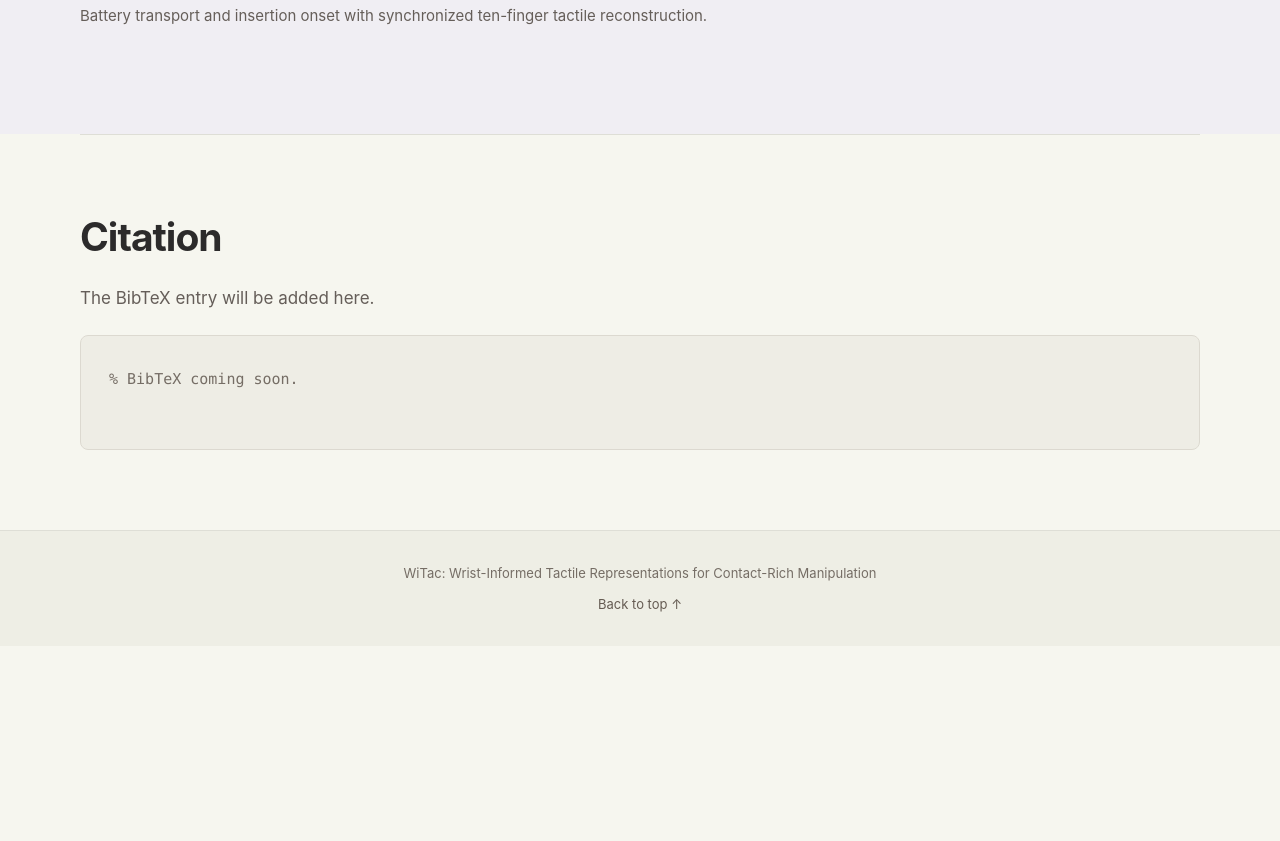
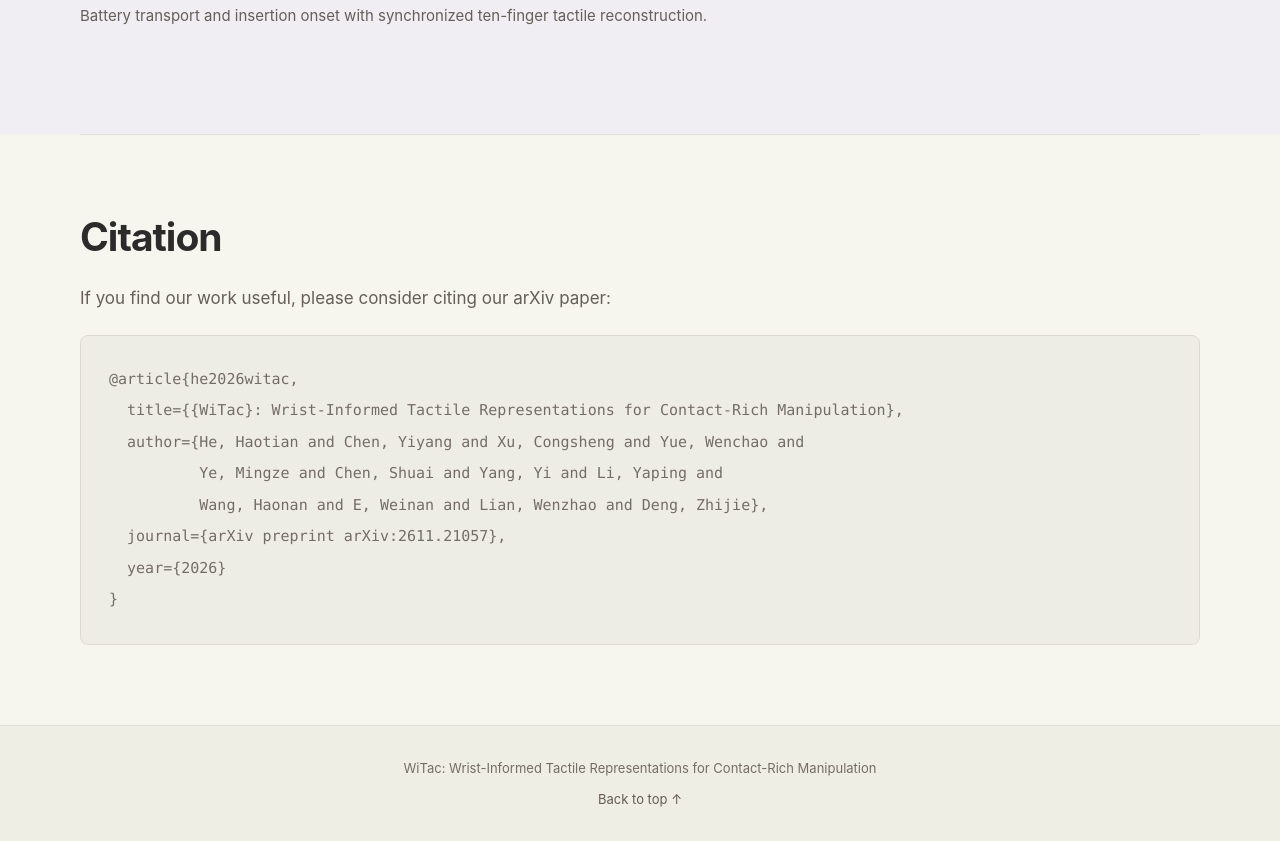
Before and after one commit to Wrist-Informed-Tactile-Representations/wrist-informed-tactile-representations.github.io, a plain HTML site: page index.html in a window 1280 px wide. Shown: the part 7749-8590 px from the top of the page. Before the commit the page ends 8395 px from the top, so only its background shows below. Drawn offline with Linux system fonts and the light colour scheme.

Commit message:
Add complete arXiv BibTeX citation

```diff
--- a/index.html
+++ b/index.html
@@ -142,7 +142,18 @@
       </div>
     </section>
 
-    <section id="bibtex" class="section container citation-section" aria-labelledby="citation-title"><h2 id="citation-title">Citation</h2><p>The BibTeX entry will be added here.</p><pre aria-label="Citation placeholder"><code>% BibTeX coming soon.</code></pre></section>
+    <section id="bibtex" class="section container citation-section" aria-labelledby="citation-title">
+      <h2 id="citation-title">Citation</h2>
+      <p>If you find our work useful, please consider citing our <a href="https://arxiv.org/abs/2611.21057" target="_blank" rel="noopener">arXiv paper</a>:</p>
+      <pre aria-label="BibTeX citation"><code>@article{he2026witac,
+  title={{WiTac}: Wrist-Informed Tactile Representations for Contact-Rich Manipulation},
+  author={He, Haotian and Chen, Yiyang and Xu, Congsheng and Yue, Wenchao and
+          Ye, Mingze and Chen, Shuai and Yang, Yi and Li, Yaping and
+          Wang, Haonan and E, Weinan and Lian, Wenzhao and Deng, Zhijie},
+  journal={arXiv preprint arXiv:2611.21057},
+  year={2026}
+}</code></pre>
+    </section>
   </main>
   <footer class="site-footer"><p>WiTac: Wrist-Informed Tactile Representations for Contact-Rich Manipulation</p><a href="#top">Back to top ↑</a></footer>
 </body>
```
Also changed, not shown: 1 other file.
